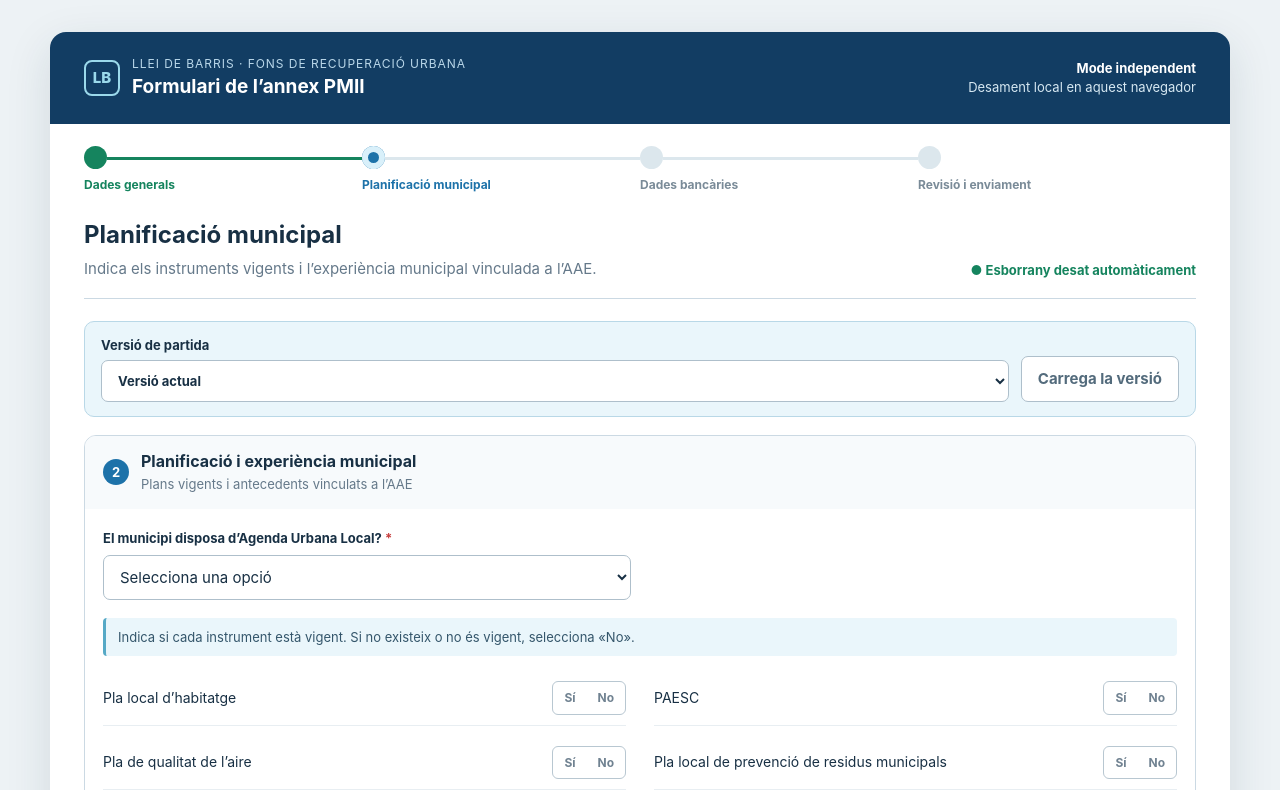
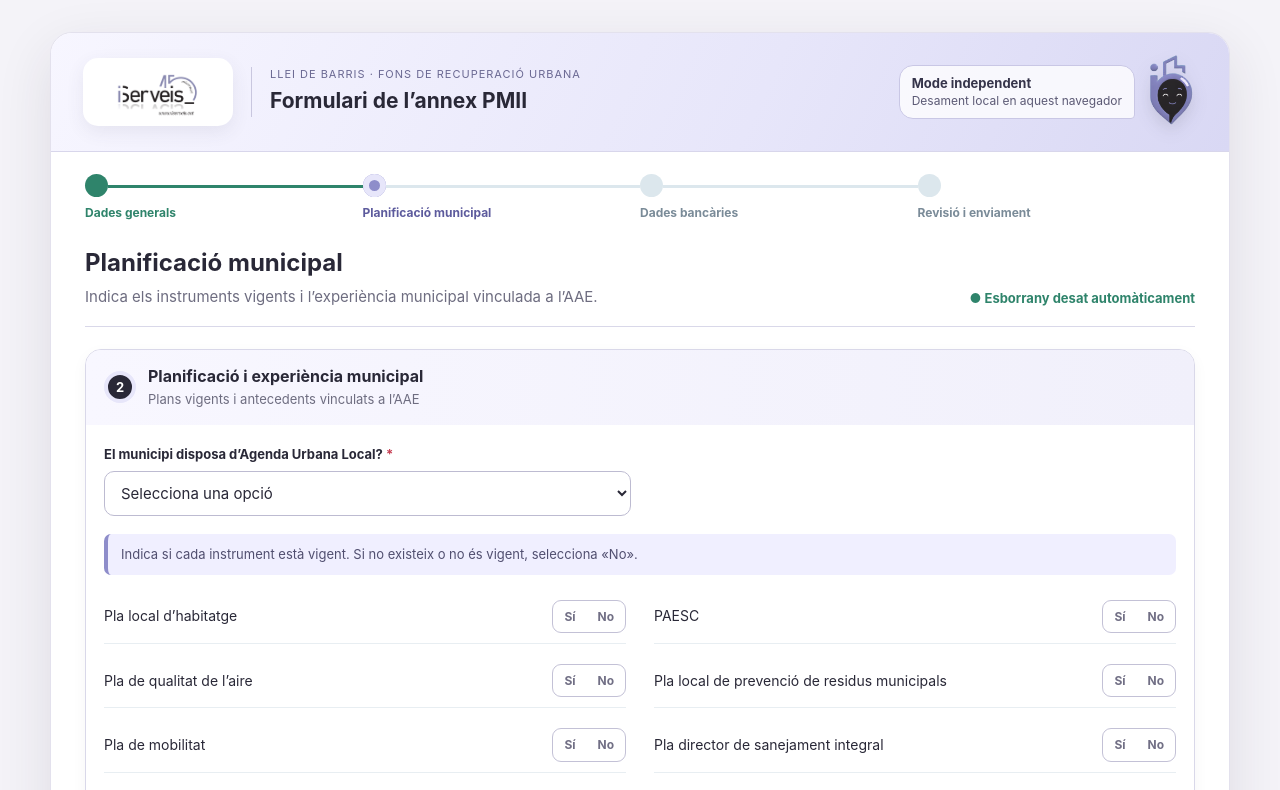
Before and after one commit to suport2iserveis/formulari-annex-pmii-llei-barris, a website: page index.html in a window 1280 px wide. Both pictures are taken after a click on the button "Planificació municipal". Shown: the top 790 px of the page. Drawn offline with Linux system fonts and the light colour scheme.

Commit message:
Add files via upload

```diff
--- a/index.html
+++ b/index.html
@@ -8,51 +8,56 @@
   <style>
     :root {
       color-scheme: light;
-      --navy:#123d63; --blue:#1d72a9; --blue-dark:#155a86; --sky:#eaf6fb;
-      --line:#cbd9e3; --ink:#183044; --muted:#65798a; --ok:#15845e;
-      --warn:#9a6810; --danger:#b83232; --paper:#fff; --page:#edf2f5;
+      --navy:#292837; --blue:#7776bd; --blue-dark:#5d5b9d; --sky:#f0efff;
+      --line:#d9d8e9; --ink:#292837; --muted:#6e6d80; --ok:#2f846b;
+      --warn:#9a6810; --danger:#b8324a; --paper:#fff; --page:#f4f3f8;
+      --barry:#8e8dca; --barry-soft:#e7e6fa; --barry-dark:#292837;
     }
     *{box-sizing:border-box}
     body{margin:0;background:var(--page);color:var(--ink);font:15px/1.45 Inter,Segoe UI,Arial,sans-serif}
     button,input,select,textarea{font:inherit}
     button{cursor:pointer}
     button:disabled{cursor:not-allowed;opacity:.55}
-    .shell{max-width:1180px;margin:32px auto;background:var(--paper);border-radius:16px;box-shadow:0 14px 45px #17344a20;overflow:hidden}
-    header{display:flex;justify-content:space-between;gap:20px;align-items:center;padding:23px 34px;background:var(--navy);color:#fff}
-    .brand{display:flex;gap:12px;align-items:center}.mark{display:grid;place-items:center;width:36px;height:36px;border:2px solid #9bd9eb;border-radius:8px;color:#9bd9eb;font-weight:800}
-    .eyebrow{font-size:12px;letter-spacing:.08em;text-transform:uppercase;color:#b9d7e9}.brand h1{margin:1px 0 0;font-size:19px}.connection{text-align:right;font-size:13px;color:#d6e8f2}.connection strong{display:block;color:#fff}
+    .shell{max-width:1180px;margin:32px auto;background:var(--paper);border:1px solid #e3e1ed;border-radius:22px;box-shadow:0 18px 55px #2928371c;overflow:hidden}
+    header{display:flex;justify-content:space-between;gap:24px;align-items:center;padding:18px 32px;background:linear-gradient(115deg,#f7f6ff 0%,#e7e6fa 60%,#d9d8f4 100%);color:var(--ink);border-bottom:1px solid #d8d6eb}
+    .brand{display:flex;gap:18px;align-items:center;min-width:0}.iserveis-link{display:flex;align-items:center;justify-content:center;width:150px;height:68px;padding:8px 12px;border-radius:15px;background:#fff;box-shadow:0 6px 18px #45435f16;flex:0 0 auto}.iserveis-logo{display:block;max-width:100%;max-height:100%;object-fit:contain}
+    .brand-copy{padding-left:18px;border-left:1px solid #c9c7df}.eyebrow{font-size:11px;letter-spacing:.09em;text-transform:uppercase;color:#6b6993}.brand h1{margin:3px 0 0;font-size:21px;color:var(--barry-dark)}.connection{text-align:right;font-size:13px;color:#5f5e75}.connection strong{display:block;color:var(--barry-dark)}
+    .barry-signature{display:flex;align-items:center;gap:10px;min-width:225px;justify-content:flex-end}.barry-signature img{display:block;width:52px;height:82px;object-fit:contain;filter:drop-shadow(0 7px 8px #34324722)}.barry-copy{padding:9px 12px;border:1px solid #c9c7e5;border-radius:14px 14px 4px 14px;background:#ffffffc9;color:#5c5a75;font-size:12px;line-height:1.35}.barry-copy strong{display:block;color:#35344a;font-size:13px}
     .progress{display:flex;padding:22px 34px 5px;background:#fff}.step-button{flex:1;position:relative;border:0;background:transparent;color:#7a8b98;text-align:left;padding:0 10px 0 0;font-size:12px;font-weight:650}
     .step-button:before{content:"";display:block;width:23px;height:23px;border-radius:50%;background:#dce7ed;margin-bottom:7px}
     .step-button:not(:last-child):after{content:"";position:absolute;left:23px;top:11px;width:calc(100% - 23px);height:3px;background:#dce7ed}
-    .step-button.active{color:var(--blue)}.step-button.active:before{background:var(--blue);box-shadow:inset 0 0 0 6px #d9f0fa}
+    .step-button.active{color:var(--blue-dark)}.step-button.active:before{background:var(--barry);box-shadow:inset 0 0 0 6px var(--barry-soft)}
     .step-button.done{color:var(--ok)}.step-button.done:before,.step-button.done:after{background:var(--ok)}
     main{padding:20px 34px 34px}.intro{display:flex;justify-content:space-between;align-items:flex-end;border-bottom:1px solid var(--line);padding:0 0 18px;margin-bottom:22px;gap:20px}.intro h2{margin:0;font-size:24px}.intro p{margin:5px 0 0;color:var(--muted)}
     .save-state{color:var(--ok);font-size:13px;font-weight:650;text-align:right}.save-state.warn{color:var(--warn)}
     .studio-bar{display:flex;align-items:flex-end;gap:12px;padding:14px 16px;margin-bottom:18px;border:1px solid #b9d8e7;border-radius:10px;background:var(--sky)}
     .studio-bar label{flex:1;font-size:13px;font-weight:700}.studio-bar select{margin-top:5px}
-    .page[hidden]{display:none}.card{border:1px solid var(--line);border-radius:12px;margin:16px 0;overflow:hidden}.card-head{display:flex;align-items:center;gap:12px;padding:14px 18px;background:#f7fafc}
-    .number{background:var(--blue);color:#fff;border-radius:50%;width:26px;height:26px;display:grid;place-items:center;font-size:13px;font-weight:750;flex:0 0 auto}.card h3{margin:0;font-size:16px}.card-head span{color:var(--muted);font-size:13px}.card-body{padding:20px 18px}
+    .page[hidden]{display:none}.card{border:1px solid var(--line);border-radius:16px;margin:16px 0;overflow:hidden;box-shadow:0 5px 16px #2928370a}.card-head{display:flex;align-items:center;gap:12px;padding:15px 18px;background:linear-gradient(90deg,#f8f7ff,#f1f0fb)}
+    .number{background:var(--barry-dark);color:#fff;border:4px solid var(--barry-soft);border-radius:50%;width:32px;height:32px;display:grid;place-items:center;font-size:13px;font-weight:750;flex:0 0 auto}.card h3{margin:0;font-size:16px}.card-head span{color:var(--muted);font-size:13px}.card-body{padding:20px 18px}
     .grid{display:grid;grid-template-columns:1fr 1fr;gap:18px}.field label,.question{display:block;font-weight:650;font-size:13px;margin-bottom:7px}.hint{font-weight:400;color:var(--muted);margin-left:5px}
-    .input,select,textarea{width:100%;border:1px solid #aebfcb;border-radius:7px;background:#fff;padding:11px 12px;color:var(--ink)}.input:focus,select:focus,textarea:focus{outline:3px solid #bde9f6;border-color:var(--blue)}textarea{min-height:120px;resize:vertical}
-    .section-note{margin:0 0 15px;padding:10px 12px;background:var(--sky);border-left:3px solid #56a9c6;border-radius:4px;color:#34566b;font-size:13px}
+    .input,select,textarea{width:100%;border:1px solid #bdbbd1;border-radius:10px;background:#fff;padding:11px 12px;color:var(--ink)}.input:focus,select:focus,textarea:focus{outline:3px solid #deddfa;border-color:var(--barry)}textarea{min-height:120px;resize:vertical}
+    .section-note{margin:0 0 15px;padding:11px 13px;background:var(--sky);border-left:4px solid var(--barry);border-radius:7px;color:#514f70;font-size:13px}
     .plans{display:grid;grid-template-columns:repeat(2,1fr);gap:10px 28px}.plan{display:flex;align-items:center;justify-content:space-between;gap:12px;padding:10px 0;border-bottom:1px solid #e8eef2}.plan>span{font-size:14px}
-    .choice{display:flex;border:1px solid #b8c7d1;border-radius:6px;overflow:hidden;flex:0 0 auto}.choice label{position:relative;margin:0}.choice input{position:absolute;opacity:0;pointer-events:none}.choice span{display:block;padding:7px 11px;color:#708291;font-size:12px;font-weight:700}.choice input:checked+span{background:#d9f3e8;color:#0c7451}.choice input:focus-visible+span{outline:3px solid #bde9f6;outline-offset:-3px}
+    .choice{display:flex;border:1px solid #c3c1d6;border-radius:9px;overflow:hidden;flex:0 0 auto}.choice label{position:relative;margin:0}.choice input{position:absolute;opacity:0;pointer-events:none}.choice span{display:block;padding:7px 11px;color:#716f85;font-size:12px;font-weight:700}.choice input:checked+span{background:var(--barry-soft);color:#4e4c82}.choice input:focus-visible+span{outline:3px solid #deddfa;outline-offset:-3px}
     .alert{display:flex;gap:9px;padding:11px 13px;border-radius:7px;background:#fff7e3;color:#6f5211;font-size:13px;margin-top:16px}.alert.error{background:#fff0f0;color:#8d2929}.alert b{font-size:15px}
     .iban{display:flex;gap:7px;align-items:center}.iban .prefix{padding:11px 9px;border:1px solid #aebfcb;border-radius:7px;background:#f4f7f9;font-weight:700;color:var(--navy)}.iban input{min-width:0;font:600 17px/1 monospace;letter-spacing:2px}.iban-help{font-size:13px;color:var(--muted);margin:9px 0 0}.field-error{display:none;color:var(--danger);font-size:12px;margin:7px 0 0}.invalid .field-error{display:block}.invalid .input,.invalid select,.invalid textarea{border-color:var(--danger)}
-    .review-grid{display:grid;grid-template-columns:1fr 1fr;gap:14px}.review-card{border:1px solid var(--line);border-radius:10px;padding:16px}.review-card h3{margin:0 0 12px;font-size:15px}.review-list{display:grid;grid-template-columns:minmax(120px,.7fr) 1.3fr;gap:7px 14px;margin:0}.review-list dt{color:var(--muted)}.review-list dd{margin:0;font-weight:600;overflow-wrap:anywhere}.review-card.full{grid-column:1/-1}
+    .review-grid{display:grid;grid-template-columns:1fr 1fr;gap:14px}.review-card{border:1px solid var(--line);border-radius:13px;padding:17px;background:#fff}.review-card h3{margin:0 0 12px;font-size:15px}.review-list{display:grid;grid-template-columns:minmax(120px,.7fr) 1.3fr;gap:7px 14px;margin:0}.review-list dt{color:var(--muted)}.review-list dd{margin:0;font-weight:600;overflow-wrap:anywhere}.review-card.full{grid-column:1/-1}
     .missing{margin-top:16px;padding:13px;border-radius:8px;background:#fff0f0;color:#8d2929}.missing.ok{background:#e7f6ef;color:#0c7451}.missing ul{margin:7px 0 0;padding-left:20px}
-    .footer{display:flex;justify-content:space-between;align-items:center;gap:16px;margin-top:25px}.required{color:#c63e3e}.actions{display:flex;flex-wrap:wrap;justify-content:flex-end;gap:8px}.btn{border-radius:7px;padding:11px 16px;font-weight:700;border:1px solid var(--blue);background:#fff;color:var(--blue)}.btn:hover{background:#eef8fc}.btn.primary{background:var(--blue);color:#fff}.btn.primary:hover{background:var(--blue-dark)}.btn.subtle{border-color:#aebfcb;color:#536b7c}.summary{font-size:13px;color:var(--muted)}
+    .footer{display:flex;justify-content:space-between;align-items:center;gap:16px;margin-top:25px}.required{color:#c63e52}.actions{display:flex;flex-wrap:wrap;justify-content:flex-end;gap:8px}.btn{border-radius:10px;padding:11px 16px;font-weight:700;border:1px solid var(--barry);background:#fff;color:var(--blue-dark)}.btn:hover{background:#f3f2ff}.btn.primary{background:var(--barry-dark);border-color:var(--barry-dark);color:#fff}.btn.primary:hover{background:#42405c}.btn.subtle{border-color:#bbb9cd;color:#5e5c72}.summary{font-size:13px;color:var(--muted)}
     .toast{position:fixed;left:50%;bottom:25px;transform:translate(-50%,20px);opacity:0;pointer-events:none;background:#173d58;color:#fff;padding:11px 16px;border-radius:8px;box-shadow:0 10px 30px #102c4050;transition:.2s;z-index:10}.toast.show{opacity:1;transform:translate(-50%,0)}.toast.error{background:#9c3030}
     .visually-hidden{position:absolute!important;width:1px!important;height:1px!important;padding:0!important;margin:-1px!important;overflow:hidden!important;clip:rect(0,0,0,0)!important;white-space:nowrap!important;border:0!important}
-    @media(max-width:760px){.shell{margin:0;border-radius:0}.grid,.plans,.review-grid{grid-template-columns:1fr}header,main{padding-left:18px;padding-right:18px}.progress{padding-left:18px;padding-right:18px}.intro,.studio-bar,.footer{align-items:stretch;flex-direction:column}.connection{text-align:left}.review-card.full{grid-column:auto}.step-button{font-size:0}.step-button:after{display:block}.actions{justify-content:flex-start}}
+    @media(max-width:760px){.shell{margin:0;border-radius:0}.grid,.plans,.review-grid{grid-template-columns:1fr}header,main{padding-left:18px;padding-right:18px}.progress{padding-left:18px;padding-right:18px}.intro,.footer{align-items:stretch;flex-direction:column}.brand{gap:10px}.iserveis-link{width:105px;height:56px;padding:6px}.brand-copy{padding-left:10px}.brand h1{font-size:17px}.barry-signature{display:none}.connection{text-align:left}.review-card.full{grid-column:auto}.step-button{font-size:0}.step-button:after{display:block}.actions{justify-content:flex-start}}
     @media print{body{background:#fff}.shell{margin:0;box-shadow:none}.progress,.studio-bar,.footer,.save-state,.connection{display:none!important}.page{display:none!important}#page-review{display:block!important}main{padding:10px}.review-card{break-inside:avoid}}
   </style>
 </head>
 <body>
   <section class="shell">
     <header>
-      <div class="brand"><div class="mark">LB</div><div><div class="eyebrow">Llei de barris · Fons de recuperació urbana</div><h1>Formulari de l’annex PMII</h1></div></div>
-      <div class="connection" id="connection"><strong>Mode independent</strong>Desament local en aquest navegador</div>
+      <div class="brand">
+        <a class="iserveis-link" href="https://www.iserveis.cat/" target="_blank" rel="noreferrer" aria-label="Web d’Iserveis"><img class="iserveis-logo" src="assets/iserveis-logo.png" alt="iServeis"></a>
+        <div class="brand-copy"><div class="eyebrow">Llei de barris · Fons de recuperació urbana</div><h1>Formulari de l’annex PMII</h1></div>
+      </div>
+      <div class="barry-signature"><div class="barry-copy" id="connection"><strong>Mode independent</strong>Desament local en aquest navegador</div><img src="assets/barry-happy.png" alt="Barry, assistent de l’Studio"></div>
     </header>
     <nav class="progress" aria-label="Passos del formulari">
       <button class="step-button active" type="button" data-step="0">Dades generals</button>
@@ -62,13 +67,6 @@
     </nav>
     <main>
       <div class="intro"><div><h2 id="page-title">Informació del programa</h2><p id="page-description">Completa les dades bàsiques del PMII i de l’àrea d’atenció especial.</p></div><div class="save-state" id="save-state">● Esborrany desat automàticament</div></div>
-      <div class="studio-bar" id="studio-bar" hidden>
-        <label>Versió de partida
-          <select id="version-select"><option value="">Versió actual</option></select>
-        </label>
-        <button class="btn subtle" id="reload-version" type="button">Carrega la versió</button>
-      </div>
-
       <form id="annex-form" novalidate>
         <section class="page" id="page-general" data-page="0">
           <section class="card"><div class="card-head"><div class="number">1</div><div><h3>Identificació del programa</h3><span>Dades bàsiques del PMII i de l’àrea d’atenció especial</span></div></div>
@@ -92,7 +90,7 @@
 
         <section class="page" id="page-bank" data-page="2" hidden>
           <section class="card"><div class="card-head"><div class="number">3</div><div><h3>Compte bancari</h3><span>Dades per al pagament del Fons</span></div></div>
-            <div class="card-body"><div class="field" data-field="iban"><label for="iban">IBAN del compte de titularitat municipal <span class="required">*</span></label><div class="iban"><span class="prefix">ES</span><input id="iban" name="iban" class="input" inputmode="numeric" autocomplete="off" maxlength="27" placeholder="00 0000 0000 0000 0000 0000"></div><p class="iban-help">Introdueix els 22 dígits. El formulari en verificarà l’estructura i els dígits de control.</p><p class="field-error">L’IBAN no és vàlid.</p></div>
+            <div class="card-body"><div class="field" data-field="iban"><label for="iban">IBAN del compte de titularitat municipal <span class="required">*</span></label><div class="iban"><span class="prefix">ES</span><input id="iban" name="iban" class="input" inputmode="numeric" autocomplete="off" maxlength="27" placeholder="00 0000 0000 0000 0000 0000"></div><p class="iban-help">Introdueix els 22 dígits del compte. No se’n comprovarà la validesa bancària.</p><p class="field-error">Cal introduir exactament 22 dígits.</p></div>
               <div class="alert"><b>i</b><div>Les dades es desen només al navegador mentre treballes. Quan s’envien a l’Studio, queden incorporades a la versió del projecte.</div></div>
             </div>
           </section>
@@ -104,7 +102,7 @@
               <div class="review-grid">
                 <article class="review-card"><h3>Programa</h3><dl class="review-list" id="review-program"></dl></article>
                 <article class="review-card"><h3>Planificació</h3><dl class="review-list" id="review-plans"></dl></article>
-                <article class="review-card full"><h3>Experiència i compte</h3><dl class="review-list" id="review-other"></dl></article>
+                <article class="review-card full"><h3>Compte bancari</h3><dl class="review-list" id="review-other"></dl></article>
               </div>
               <div class="missing" id="missing"></div>
             </div>
@@ -130,7 +128,7 @@
   <script>
     (() => {
       "use strict";
-      const APP_VERSION = "1.0.0";
+      const APP_VERSION = "1.1.0";
       const params = new URLSearchParams(location.search);
       const config = {
         projectId: params.get("project") || "",
@@ -158,7 +156,6 @@
       const storageKey = "llb-annex-pmii:" + (config.projectId || config.municipalityCode || "standalone");
       let data = emptyData();
       let step = 0;
-      let studioVersions = [];
       let saveTimer = 0;
 
       const $ = (selector) => document.querySelector(selector);
@@ -228,14 +225,7 @@
         clearTimeout(saveTimer); saveTimer = setTimeout(saveLocal, 250);
       };
       const formatIbanDigits = (digits) => String(digits || "").replace(/\D/g,"").slice(0,22).replace(/(.{4})/g,"$1 ").trim();
-      const validIban = (digits) => {
-        const iban = "ES" + String(digits || "").replace(/\D/g,"");
-        if (!/^ES\d{22}$/.test(iban)) return false;
-        const rearranged = iban.slice(4) + "1428" + iban.slice(2,4);
-        let remainder = 0;
-        for (const digit of rearranged) remainder = (remainder * 10 + Number(digit)) % 97;
-        return remainder === 1;
-      };
+      const validIban = (digits) => /^\d{22}$/.test(String(digits || "").replace(/\D/g,""));
       const missingFields = () => {
         readForm();
         const missing = [];
@@ -243,7 +233,7 @@
         if (!data.aaeName) missing.push("Nom de l’AAE");
         if (!data.urbanAgenda) missing.push("Agenda Urbana Local");
         planDefinitions.forEach(([key,label]) => { if (!data.plans[key]) missing.push(label); });
-        if (!validIban(data.iban)) missing.push("IBAN vàlid");
+        if (!validIban(data.iban)) missing.push("IBAN de 22 dígits");
         return missing;
       };
       const clearValidation = () => $$(".invalid").forEach(node => node.classList.remove("invalid"));
@@ -258,8 +248,8 @@
       const renderReview = () => {
         readForm();
         $("#review-program").innerHTML = `<dt>Projecte Studio</dt><dd>${html(data.project.name || "No vinculat")}</dd><dt>Títol PMII</dt><dd>${html(data.pmiiTitle || "—")}</dd><dt>AAE</dt><dd>${html(data.aaeName || "—")}</dd><dt>Agenda Urbana</dt><dd>${yesNo(data.urbanAgenda)}</dd>`;
-        $("#review-plans").innerHTML = planDefinitions.map(([key,label]) => `<dt>${html(label)}</dt><dd>${yesNo(data.plans[key])}</dd>`).join("");
-        $("#review-other").innerHTML = `<dt>Experiència</dt><dd>${html(data.similarExperience || "—")}</dd><dt>IBAN</dt><dd>${data.iban ? "ES•••• •••• •••• •••• " + html(data.iban.slice(-4)) : "—"}</dd>`;
+        $("#review-plans").innerHTML = planDefinitions.map(([key,label]) => `<dt>${html(label)}</dt><dd>${yesNo(data.plans[key])}</dd>`).join("") + `<dt>Experiència</dt><dd>${html(data.similarExperience || "—")}</dd>`;
+        $("#review-other").innerHTML = `<dt>IBAN</dt><dd>${data.iban ? "ES•••• •••• •••• •••• " + html(data.iban.slice(-4)) : "—"}</dd>`;
         const missing = missingFields();
         $("#missing").className = "missing" + (missing.length ? "" : " ok");
         $("#missing").innerHTML = missing.length ? `<strong>Queden ${missing.length} dades per completar:</strong><ul>${missing.map(item => `<li>${html(item)}</li>`).join("")}</ul>` : "<strong>La informació obligatòria està completa.</strong>";
@@ -283,19 +273,14 @@
         if (!response.ok) throw new Error(result.error || "No s’ha pogut connectar amb l’Studio.");
         return result;
       };
-      const loadStudioVersion = async (versionId = "") => {
+      const loadStudioVersion = async () => {
         if (!connected) return;
         const url = new URL(config.studioApi);
         url.searchParams.set("integration","annex"); url.searchParams.set("projectId",config.projectId);
-        if (versionId) url.searchParams.set("versionId",versionId);
         const result = await studioFetch(url);
-        studioVersions = result.versions || [];
-        const select = $("#version-select");
-        select.innerHTML = `<option value="">Versió actual</option>` + studioVersions.map(version => `<option value="${html(version.id)}">${html(version.version_label)} · v${version.version_number}</option>`).join("");
-        if (versionId) select.value = versionId;
         if (result.selectedVersion?.data) {
           data = normalizeData(result.selectedVersion.data);
-          fillForm(); saveLocal(); toast(`S’ha carregat ${result.selectedVersion.version_label || "la versió seleccionada"}.`);
+          fillForm(); saveLocal();
         }
       };
       const exportJson = () => {
@@ -336,7 +321,6 @@
       fillForm();
       if (connected) {
         $("#connection").innerHTML = `<strong>Connectat amb l’Studio</strong>${html(config.projectName || config.projectId)}`;
-        $("#studio-bar").hidden = false;
         loadStudioVersion().catch(error => toast(error.message,true));
       }
       $("#annex-form").addEventListener("input", event => {
@@ -350,7 +334,6 @@
       $("#export-json").addEventListener("click",exportJson);
       $("#import-json").addEventListener("click",() => $("#json-file").click());
       $("#json-file").addEventListener("change",event => { const file = event.target.files?.[0]; if (file) importJson(file); event.target.value = ""; });
-      $("#reload-version").addEventListener("click",() => loadStudioVersion($("#version-select").value).catch(error => toast(error.message,true)));
       $("#print").addEventListener("click",() => { renderReview(); window.print(); });
       $("#send").addEventListener("click",sendStudio);
       addEventListener("beforeunload",saveLocal);
--- a/package.json
+++ b/package.json
@@ -1,6 +1,6 @@
 {
   "name": "formulari-annex-pmii-llei-barris",
-  "version": "1.0.0",
+  "version": "1.1.0",
   "private": true,
   "scripts": {
     "test": "node --test tests/*.test.mjs"
```
Also changed, not shown: tests/form.test.mjs (+16 -2 lines), README.md, assets/barry-happy.png (added), assets/iserveis-logo.png (added).
